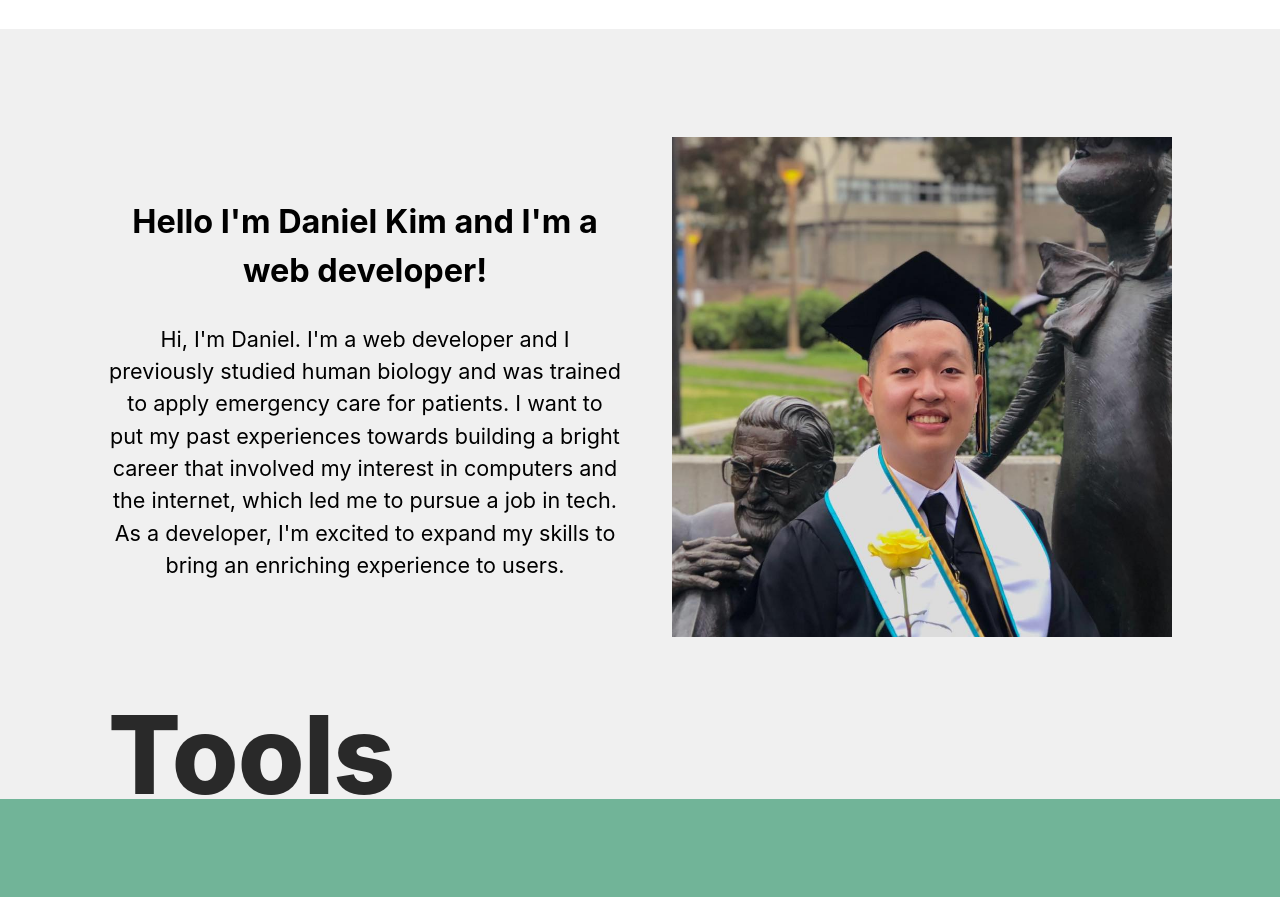
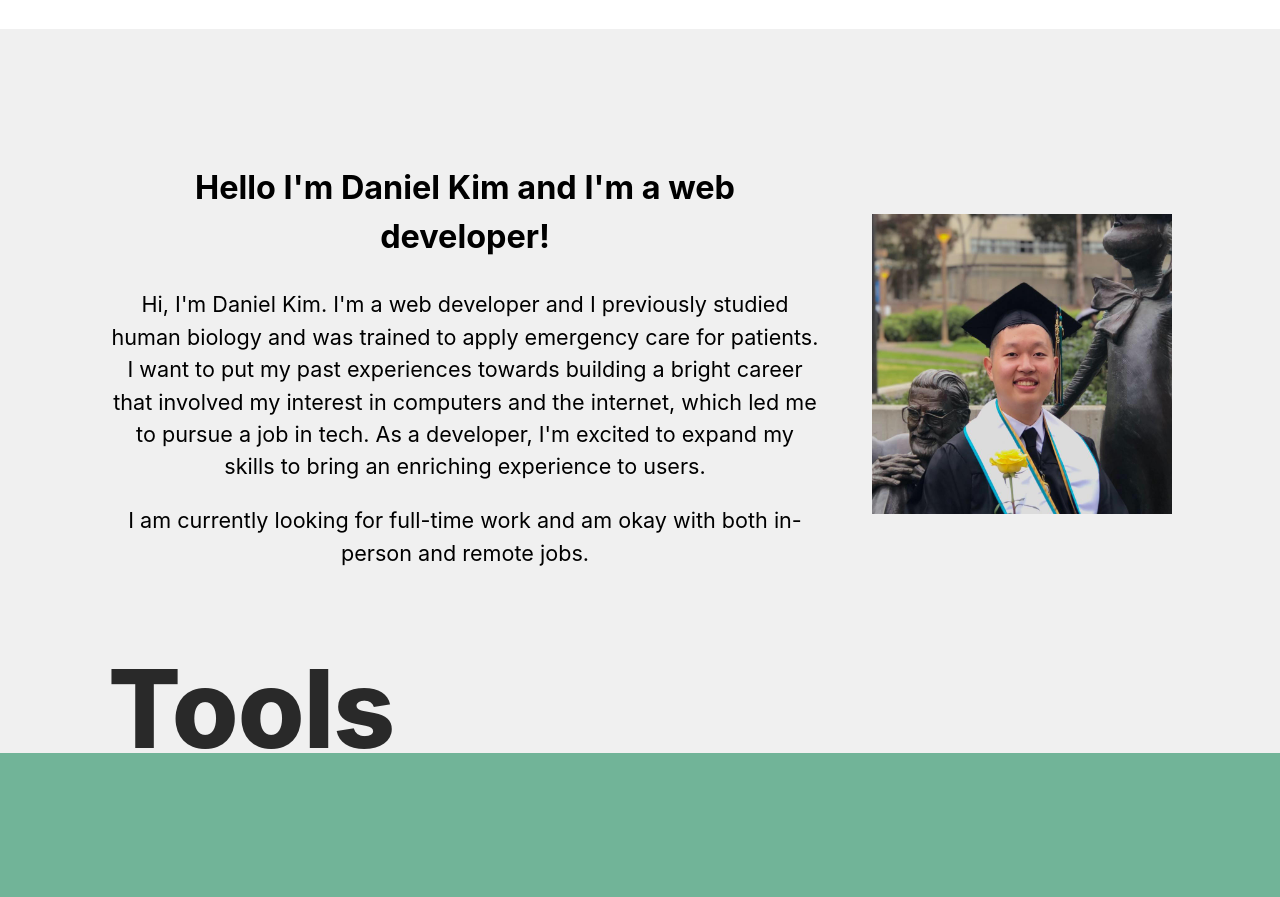
Before and after one commit to dandanmania/portfolio, a Next.js app: page / in a window 1280 px wide. Shown: the part 800-1697 px from the top of the page. Built offline with nearby package versions, Linux system fonts and the light colour scheme; grey boxes are pictures that could not be loaded.

Commit message:
Update About Me Segment

```diff
--- a/pages/index.js
+++ b/pages/index.js
@@ -28,21 +28,25 @@ export default function Home({ allPostsData }) {
           src="/DK_logo_proto2.png"
           height={890/2}
           width={786/2}
-          alt="Logo"
+          alt="Daniel's Logo"
         />
       </div>
       <section className={`${utilStyles.headingMd} ${utilStyles.body} ${utilStyles.introSection}`}>
-        <div className={utilStyles.paddingR50}>
+        <div className={utilStyles.paddingR50} style={{width: '80vw'}}>
           <h1 className={utilStyles.h1}>Hello I'm Daniel Kim and I'm a web developer!</h1>
           <p className={utilStyles.p}>
-          Hi, I'm Daniel. I'm a web developer and I previously studied human biology and was trained to apply emergency care for patients. I want to put my past experiences towards building a bright career that involved my interest in computers and the internet, which led me to pursue a job in tech. As a developer, I'm excited to expand my skills to bring an enriching experience to users.
+          Hi, I'm Daniel Kim. I'm a web developer and I previously studied human biology and was trained to apply emergency care for patients. I want to put my past experiences towards building a bright career that involved my interest in computers and the internet, which led me to pursue a job in tech. As a developer, I'm excited to expand my skills to bring an enriching experience to users.
+          </p>
+          <p className={utilStyles.p}>
+          I am currently looking for full-time work and am okay with both in-person and remote jobs.
           </p>
         </div>
         <Image
           priority
           src="/daniel_photo.jpg"
-          width={500}
-          height={500}
+          alt="Picture of the Developer"
+          width={300}
+          height={300}
         />
       </section>
       <section className={`${utilStyles.body} ${utilStyles.toolsSection}`}>
```
